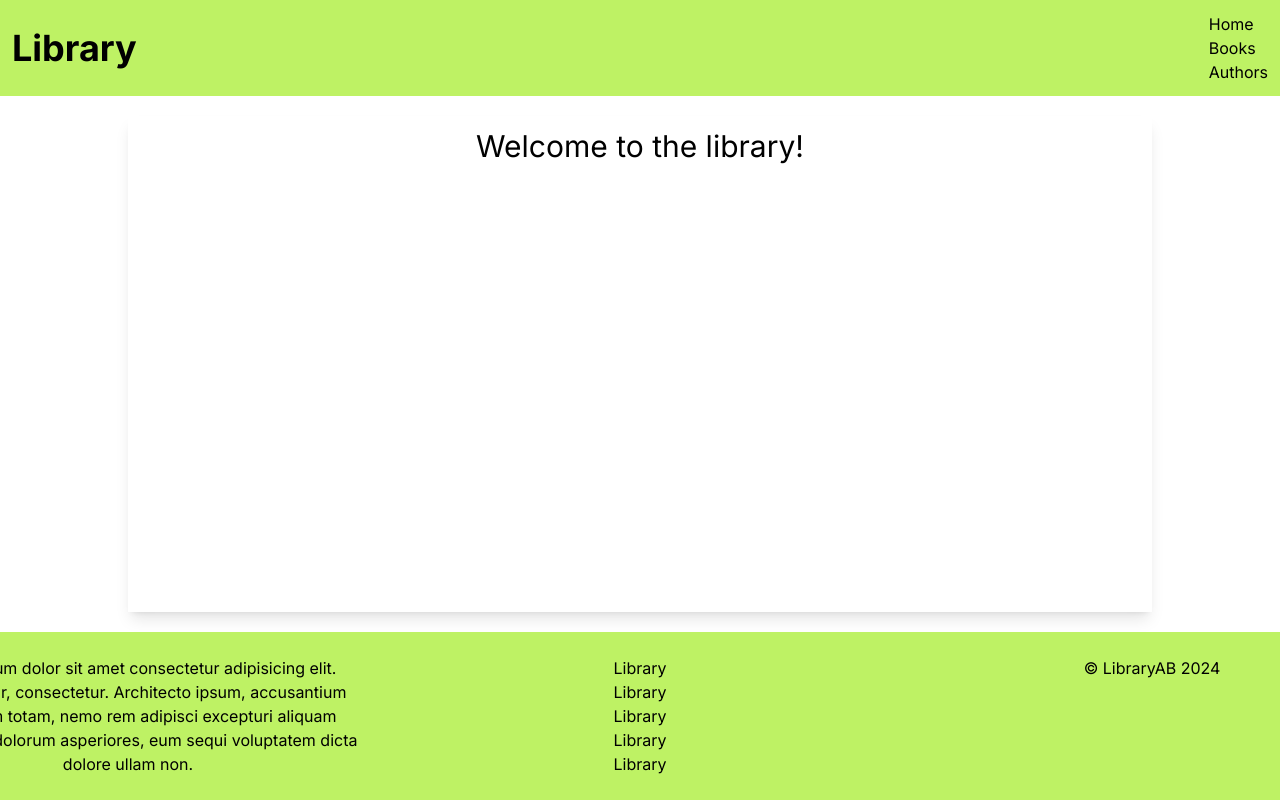
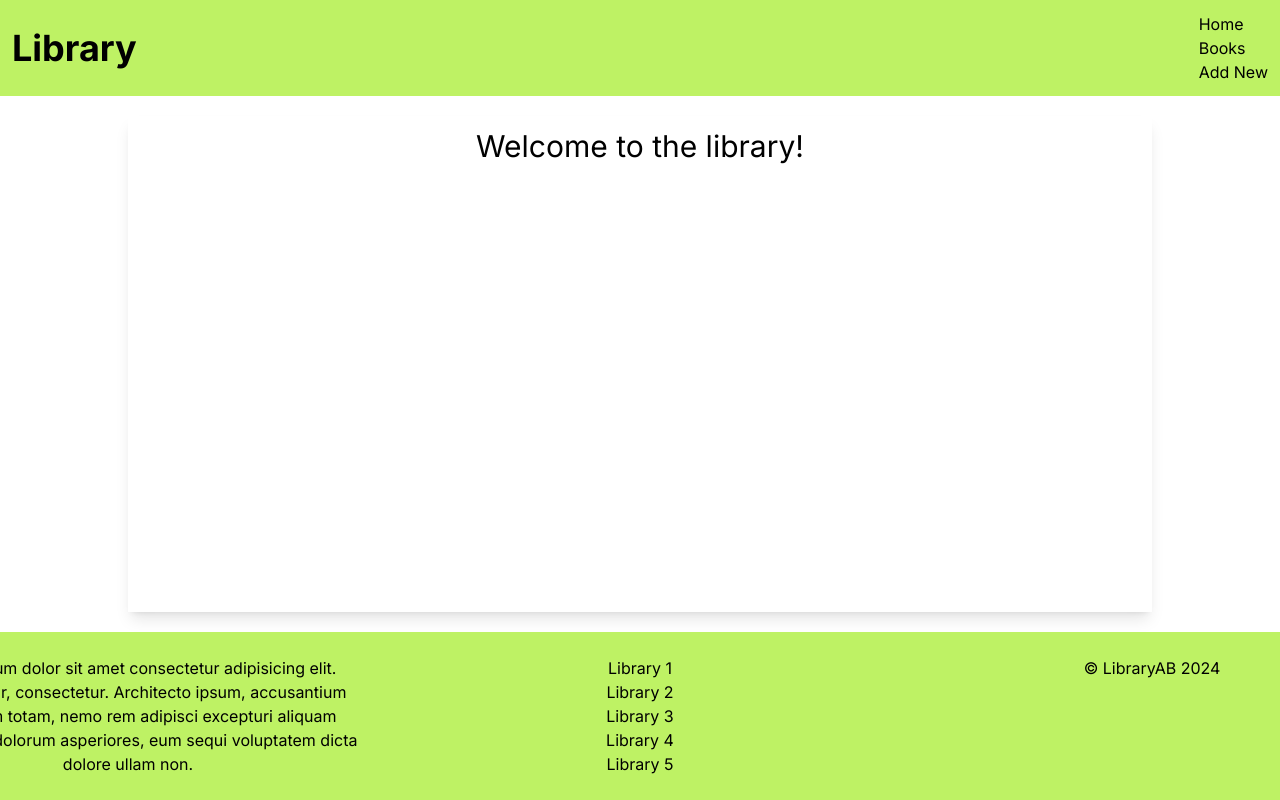
Before and after one commit to rinnegard/library, a Next.js app: page / in a window 1280 px wide. Shown: the top 800 px of the page. Built offline with nearby package versions, Linux system fonts and the light colour scheme.

Commit message:
Changed link

```diff
--- a/app/components/footer.tsx
+++ b/app/components/footer.tsx
@@ -13,11 +13,11 @@ export default function Footer() {
                 </div>
                 <div className="flex-1 text-center">
                     <ul>
-                        <li>Library</li>
-                        <li>Library</li>
-                        <li>Library</li>
-                        <li>Library</li>
-                        <li>Library</li>
+                        <li>Library 1</li>
+                        <li>Library 2</li>
+                        <li>Library 3</li>
+                        <li>Library 4</li>
+                        <li>Library 5</li>
                     </ul>
                 </div>
                 <div className="flex-1 text-center">
--- a/app/components/header.tsx
+++ b/app/components/header.tsx
@@ -14,7 +14,7 @@ export default function Header() {
                             <Link href={"/books"}>Books</Link>
                         </li>
                         <li>
-                            <Link href={"/authors"}>Authors</Link>
+                            <Link href={"/authors"}>Add New</Link>
                         </li>
                     </ul>
                 </nav>
```
